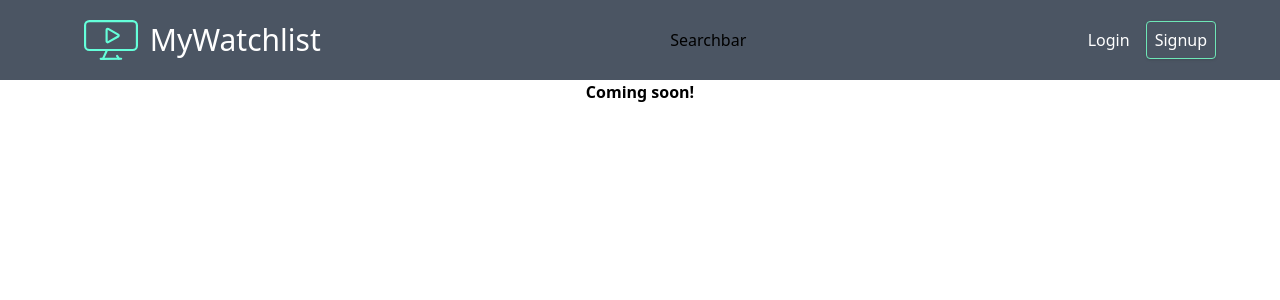
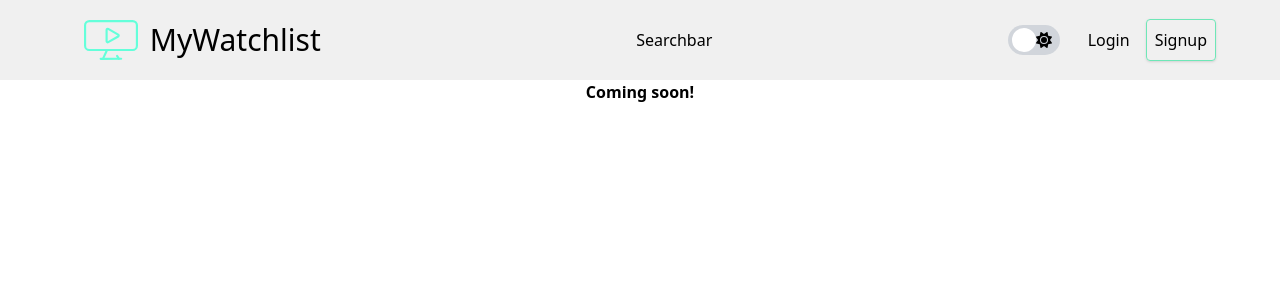
Before and after one commit to JoDi-2903/MyWatchlist, a React (Create React App) app in the folder mywatchlist-frontend/: page / in a window 1280 px wide. Shown: the top 300 px of the page. Built offline with nearby package versions, Linux system fonts and the light colour scheme.

Commit message:
Added Theme Switcher

```diff
--- a/mywatchlist-frontend/package.json
+++ b/mywatchlist-frontend/package.json
@@ -4,6 +4,10 @@
   "private": true,
   "homepage": ".",
   "dependencies": {
+    "@fortawesome/fontawesome-svg-core": "^6.1.1",
+    "@fortawesome/free-solid-svg-icons": "^6.1.1",
+    "@fortawesome/react-fontawesome": "^0.1.18",
+    "@mui/icons-material": "^5.5.1",
     "@testing-library/jest-dom": "^5.16.2",
     "@testing-library/react": "^12.1.4",
     "@testing-library/user-event": "^13.5.0",
--- a/mywatchlist-frontend/public/index.html
+++ b/mywatchlist-frontend/public/index.html
@@ -5,10 +5,7 @@
     <link rel="icon" href="%PUBLIC_URL%/favicon.ico" />
     <meta name="viewport" content="width=device-width, initial-scale=1" />
     <meta name="theme-color" content="#000000" />
-    <meta
-      name="description"
-      content="Create your own watchlist"
-    />
+    <meta name="description" content="Create your own watchlist" />
     <link rel="apple-touch-icon" href="%PUBLIC_URL%/logo192.png" />
     <!--
       manifest.json provides metadata used when your web app is installed on a
--- a/mywatchlist-frontend/src/App.tsx
+++ b/mywatchlist-frontend/src/App.tsx
@@ -11,6 +11,7 @@ interface AppState {}
 export default class App extends React.Component<AppProps, AppState> {
   render() {
     return (
+      <div className="dark:bg-dark_bg">
       <Router>
         <Navbar />
         <Routes>
@@ -18,6 +19,7 @@ export default class App extends React.Component<AppProps, AppState> {
           <Route path="/login" element={<LoginPage />} />
         </Routes>
       </Router>
+      </div>
     );
   }
 }
--- a/mywatchlist-frontend/src/components/Navbar/Navbar.tsx
+++ b/mywatchlist-frontend/src/components/Navbar/Navbar.tsx
@@ -1,22 +1,28 @@
 import { Component } from "react";
 import { Link } from "react-router-dom";
+import ToggleTheme from "../ToggleTheme/ToggleTheme";
 
 class Navbar extends Component {
     render() {
         return (
-      <nav className="bg-gray-600">
+            <nav className="bg-white_navbar dark:bg-dark_navbar">
                 <div className="max-w-6xl mx-auto">
                     <div className="flex flex-wrap justify-between">
                         <Link to="/" className="flex items-center space-x-3 m-5">
                             <img alt="Logo" src="Logo.svg" className="h-10" />
-              <span className="text-3xl text-white">MyWatchlist</span>
+                            <span className="text-3xl white:text-dark dark:text-white">
+                                MyWatchlist
+                            </span>
                         </Link>
 
-            <div className="flex items-center space-x-1">Searchbar</div>
+                        <div className="flex items-center space-x-1">
+                            Searchbar
+                        </div>
 
                         <div className="flex items-center space-x-1">
-              <Link to="/login" className="py-1 px-3 text-white">Login</Link>
-              <Link to="/register"className="py-1.5 px-2 text-white border border-emerald-300 rounded shadow">Signup</Link>
+                            <ToggleTheme />
+                            <Link to="/login" className="py-1 px-3 dark:text-white text-dark">Login</Link>
+                            <Link to="/register" className="p-2 dark:text-white text-dark border border-emerald-300 rounded shadow">Signup</Link>
                         </div>
                     </div>
                 </div>
--- /dev/null
+++ b/mywatchlist-frontend/src/components/ToggleTheme/ToggleTheme.tsx
@@ -0,0 +1,45 @@
+import { Component } from "react";
+import { FontAwesomeIcon } from "@fortawesome/react-fontawesome";
+import { faMoon, faSun } from "@fortawesome/free-solid-svg-icons";
+
+export interface ThemeState {
+    darkMode: boolean;
+}
+
+class ToggleTheme extends Component<{}, ThemeState> {
+    constructor(props: any) {
+        super(props);
+        if(window.matchMedia('(prefers-color-scheme: dark)').matches) document.documentElement.className = "dark";
+        this.state = { darkMode: true };
+    }
+    toggleThemeHandler = () => {
+        if (this.state.darkMode) {
+            document.documentElement.className = "white";
+            this.setState({ darkMode: false });
+        } else {
+            document.documentElement.className = "dark";
+            this.setState({ darkMode: true });
+        }
+    };
+
+    render() {
+        return (
+            <div>
+                <div className="w-16 align-middle select-none transition duration-200 ease-in bg-grey">
+                    <input
+                        type="checkbox"
+                        name="toggle"
+                        className="absolute w-6 h-6 rounded-full border-white border-4 appearance-none cursor-pointer bg-white translate-x-1 checked:translate-x-7 checked:dark:bg-white transition duration-100"
+                        onClick={this.toggleThemeHandler}
+                    />
+                    <label htmlFor="toggle" className="toggle-label justify-self-auto h-9 rounded-full bg-gray-300 cursor-pointer space-x-2 pl-2 pr-2 px-1 py-1 m-auto">
+                        <FontAwesomeIcon icon={faMoon} />
+                        <FontAwesomeIcon icon={faSun} />
+                    </label>
+                </div>
+            </div>
+        );
+    }
+}
+
+export default ToggleTheme;
--- a/mywatchlist-frontend/src/pages/LoginPage/LoginPage.tsx
+++ b/mywatchlist-frontend/src/pages/LoginPage/LoginPage.tsx
@@ -1,6 +1,4 @@
 import { Component } from "react";
-import Navbar from "../../components/Navbar/Navbar";
-
 
 export default class LoginPage extends Component {
     render(){
--- a/mywatchlist-frontend/src/pages/StartPage/StartPage.tsx
+++ b/mywatchlist-frontend/src/pages/StartPage/StartPage.tsx
@@ -1,14 +1,9 @@
 import { Component } from "react";
-import Navbar from "../../components/Navbar/Navbar";
 
-interface StartPageProps{
-
-}
-
-export default class StartPage extends Component<StartPageProps>{
+export default class StartPage extends Component{
     render(){
         return(
-            <div className="App">
+            <div className="h-80">
                 <h2 className="font-extrabold text-7x1 text-center">Coming soon!</h2>
             </div>
         )
--- a/mywatchlist-frontend/tailwind.config.js
+++ b/mywatchlist-frontend/tailwind.config.js
@@ -1,9 +1,14 @@
 module.exports = {
-  content: [
-    "./src/**/*.{js,jsx,ts,tsx}",
-  ],
-  theme: {
-    extend: {},
-  },
-  plugins: [],
-}
+    darkMode: "class",
+    content: ["./src/**/*.{js,jsx,ts,tsx}"],
+    theme: {
+      extend:{
+        colors: {
+          dark_navbar: "#0a192f",
+          white_navbar: "#f0f0f0",
+          dark_bg: "#243247"
+        },
+      }
+    },
+    plugins: [],
+};
--- a/mywatchlist-frontend/tsconfig.json
+++ b/mywatchlist-frontend/tsconfig.json
@@ -14,7 +14,8 @@
     "resolveJsonModule": true,
     "isolatedModules": true,
     "noEmit": true,
-    "jsx": "react-jsx"
+    "jsx": "react-jsx",
+    "noImplicitAny": false
   },
   "include": ["src"]
 }
```
Also changed, not shown: 1 other file (tests, documents, lock files or other folders). Lines whose indentation alone changed are shown as unchanged.
